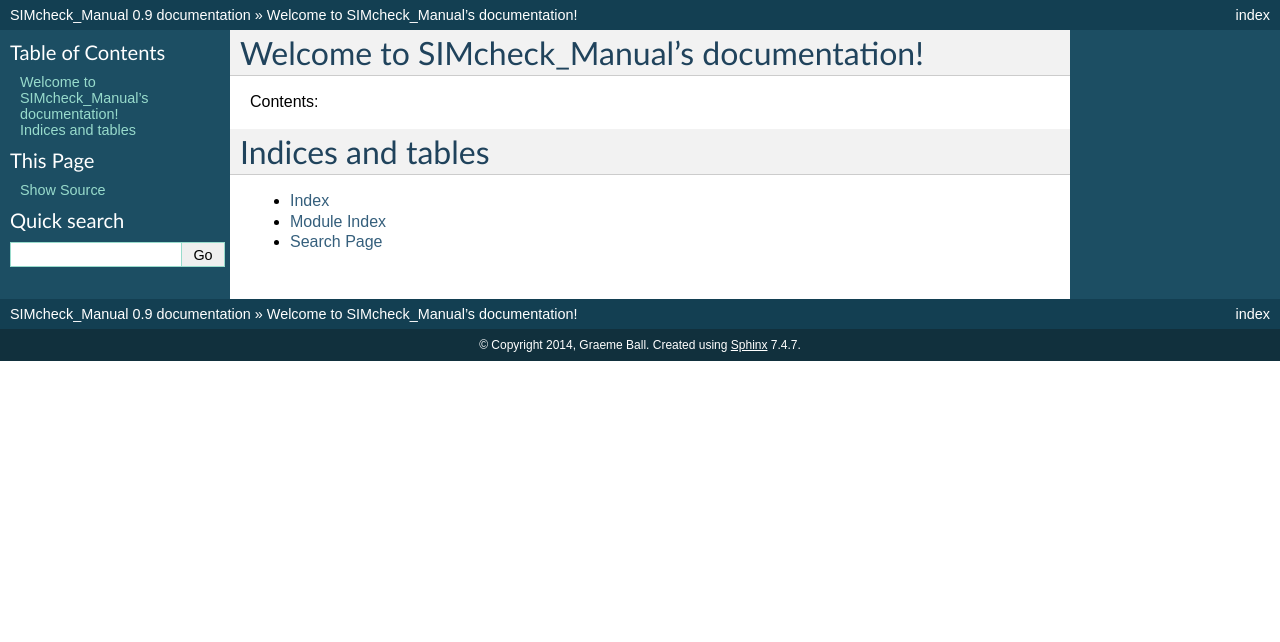
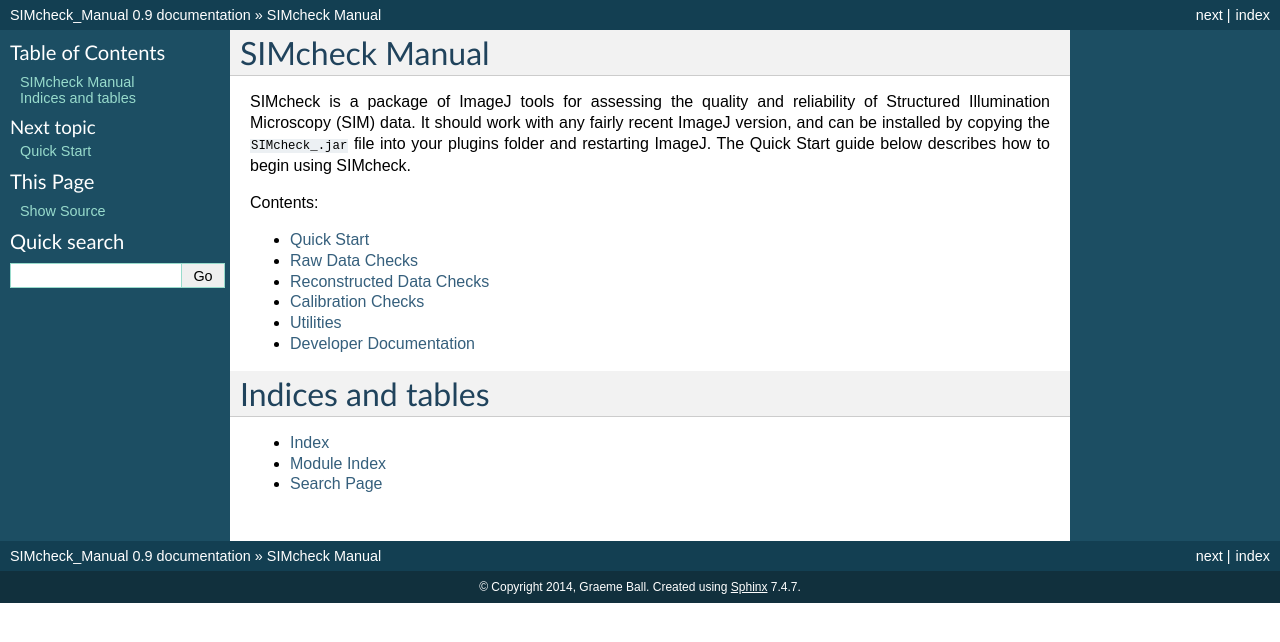
Before and after one commit to MicronOxford/SIMcheck_Manual, a Sphinx documentation site: the page built from source/index.rst, in a window 1280 px wide. Shown: the top 642 px of the page. Built offline with Sphinx 7.4.7, drawn with Linux system fonts in a browser that asks for light colours.

Commit message:
populated index, made skeleton section files, quick start text

```diff
--- /dev/null
+++ b/source/SIR_data_checks.rst
@@ -0,0 +1,2 @@
+Reconstructed Data Checks
+=========================
--- /dev/null
+++ b/source/cal_checks.rst
@@ -0,0 +1,2 @@
+Calibration Checks
+==================
--- /dev/null
+++ b/source/developer.rst
@@ -0,0 +1,2 @@
+Developer Documentation
+=======================
--- a/source/index.rst
+++ b/source/index.rst
@@ -3,14 +3,26 @@
    You can adapt this file completely to your liking, but it should at least
    contain the root `toctree` directive.
 
-Welcome to SIMcheck_Manual's documentation!
-===========================================
+SIMcheck Manual
+===============
+
+SIMcheck is a package of ImageJ tools for assessing the quality and reliability
+of Structured Illumination Microscopy (SIM) data. It should work with any
+fairly recent ImageJ version, and can be installed by copying the
+``SIMcheck_.jar`` file into your plugins folder and restarting ImageJ. The
+Quick Start guide below describes how to begin using SIMcheck.
 
 Contents:
 
 .. toctree::
    :maxdepth: 2
 
+   quickstart
+   raw_data_checks
+   SIR_data_checks
+   cal_checks
+   utils
+   developer
 
 
 Indices and tables
--- /dev/null
+++ b/source/raw_data_checks.rst
@@ -0,0 +1,2 @@
+Raw Data Checks
+===============
--- /dev/null
+++ b/source/utils.rst
@@ -0,0 +1,2 @@
+Utilities
+=========
```
Also changed, not shown: source/quickstart.rst (added, +25 -0 lines).
